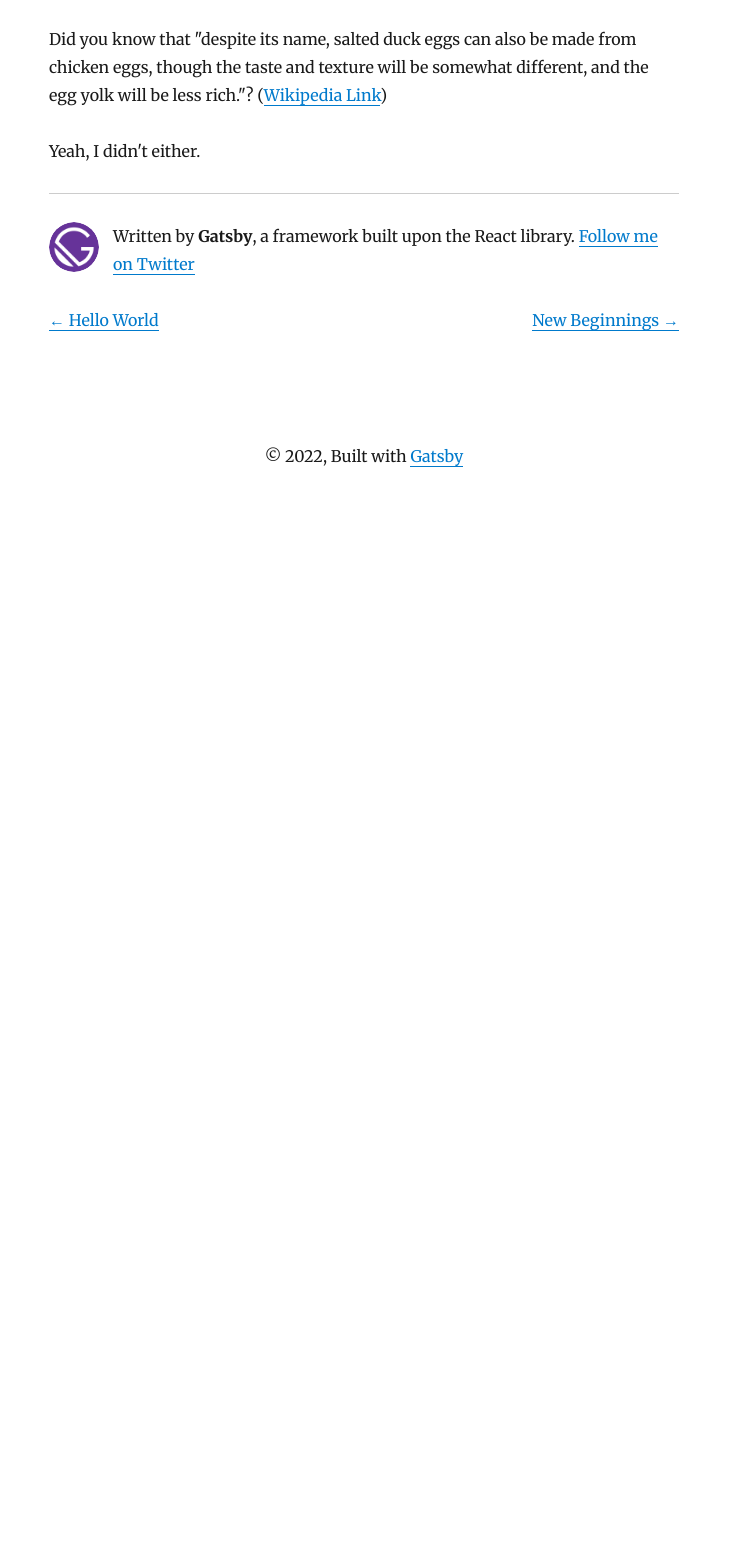
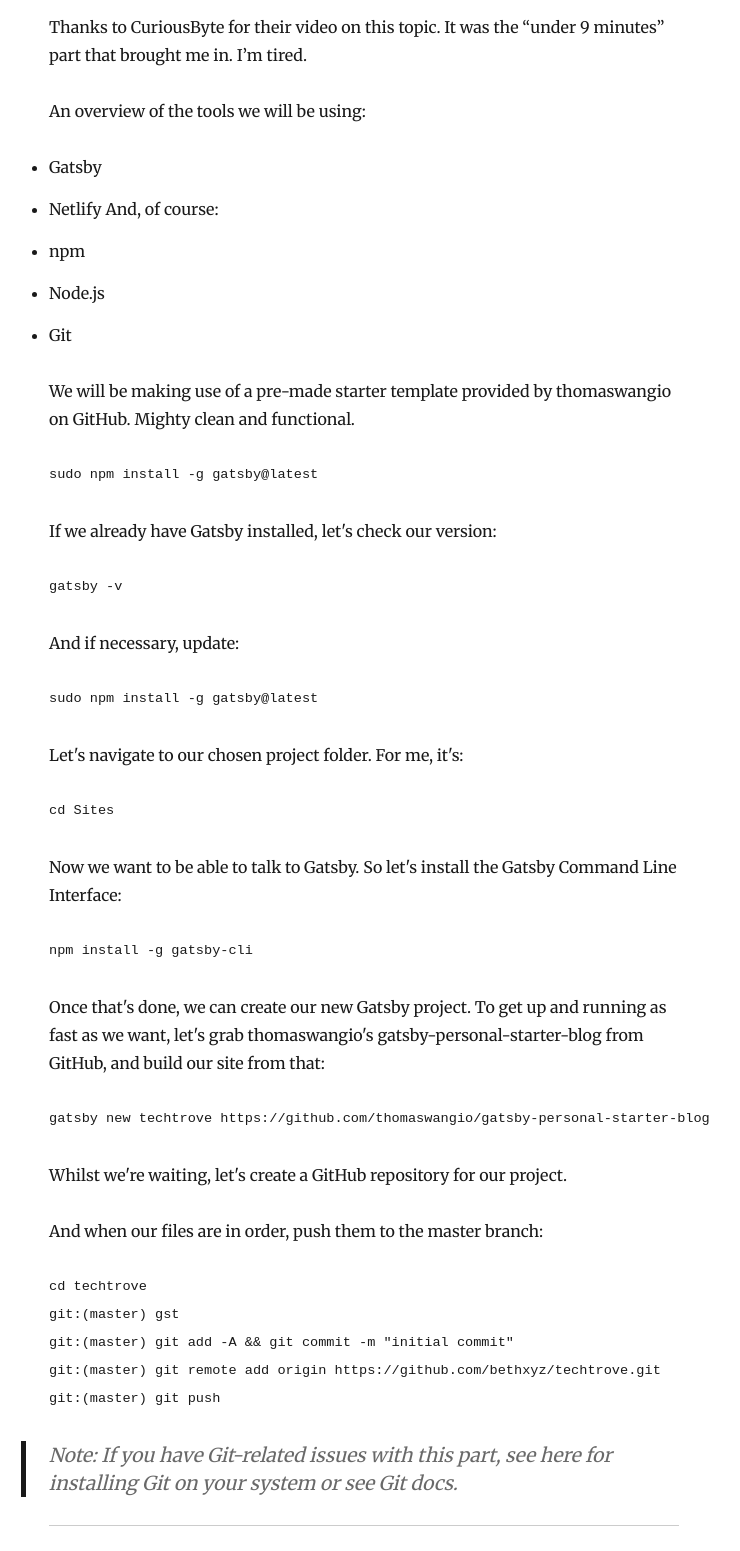
Before and after one commit to bethxyz/techtrove, a Gatsby site: page /blog/my-second-post/ in a window 1280 px wide. Shown: the part 254-1805 px from the top of the page, without its empty margins (276-1016 px from the left). Before the commit the page ends 800 px from the top, so only its background shows below. Built offline with nearby package versions, Linux system fonts and the light colour scheme; Gatsby itself is replaced by a stand-in of ours; some packages are replaced by stand-ins of ours; code samples lack their colours.

````diff
--- a/content/blog/my-second-post/index.md
+++ b/content/blog/my-second-post/index.md
@@ -1,13 +1,58 @@
 ---
-title: My Second Post!
-date: "2015-05-06T23:46:37.121Z"
+title: Build a Blog in 10 Minutes with Gatsby
+date: "2022-10-16T23:46:37.121Z"
 ---
 
-Wow! I love blogging so much already.
+Thanks to CuriousByte for their video on this topic. It was the “under 9 minutes” part that brought me in. I’m tired.
 
-Did you know that "despite its name, salted duck eggs can also be made from
-chicken eggs, though the taste and texture will be somewhat different, and the
-egg yolk will be less rich."?
-([Wikipedia Link](http://en.wikipedia.org/wiki/Salted_duck_egg))
+An overview of the tools we will be using:
+- Gatsby
+- Netlify
+And, of course:
+- npm
+- Node.js
+- Git
 
-Yeah, I didn't either.
+We will be making use of a pre-made starter template provided by thomaswangio on GitHub. Mighty clean and functional.
+
+```console
+sudo npm install -g gatsby@latest
+```
+
+If we already have Gatsby installed, let's check our version:
+```console
+gatsby -v
+```
+
+And if necessary, update:
+```console
+sudo npm install -g gatsby@latest
+```
+
+Let's navigate to our chosen project folder. For me, it's:
+```console
+cd Sites
+```
+
+Now we want to be able to talk to Gatsby. So let's install the Gatsby Command Line Interface:
+```console
+npm install -g gatsby-cli
+```
+
+Once that's done, we can create our new Gatsby project. To get up and running as fast as we want, let's grab thomaswangio's gatsby-personal-starter-blog from GitHub, and build our site from that:
+```console
+gatsby new techtrove https://github.com/thomaswangio/gatsby-personal-starter-blog
+```
+
+Whilst we're waiting, let's create a GitHub repository for our project.
+
+And when our files are in order, push them to the master branch:
+```console
+cd techtrove
+git:(master) gst
+git:(master) git add -A && git commit -m "initial commit"
+git:(master) git remote add origin https://github.com/bethxyz/techtrove.git
+git:(master) git push
+```
+
+> Note: If you have Git-related issues with this part, see here for installing Git on your system or see Git docs.
````
Also changed, not shown: content/blog/welcome/index.md (added, +27 -0 lines).
